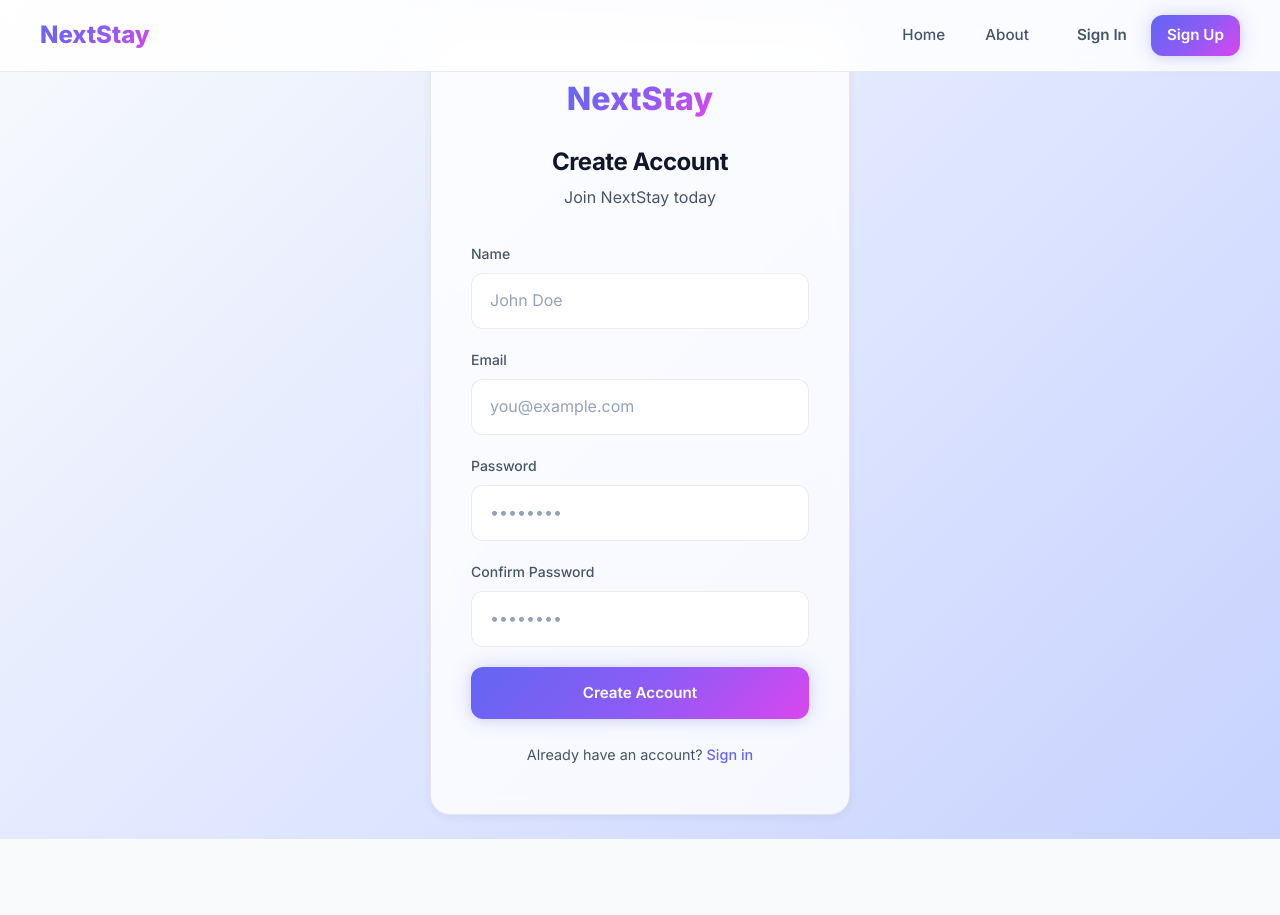
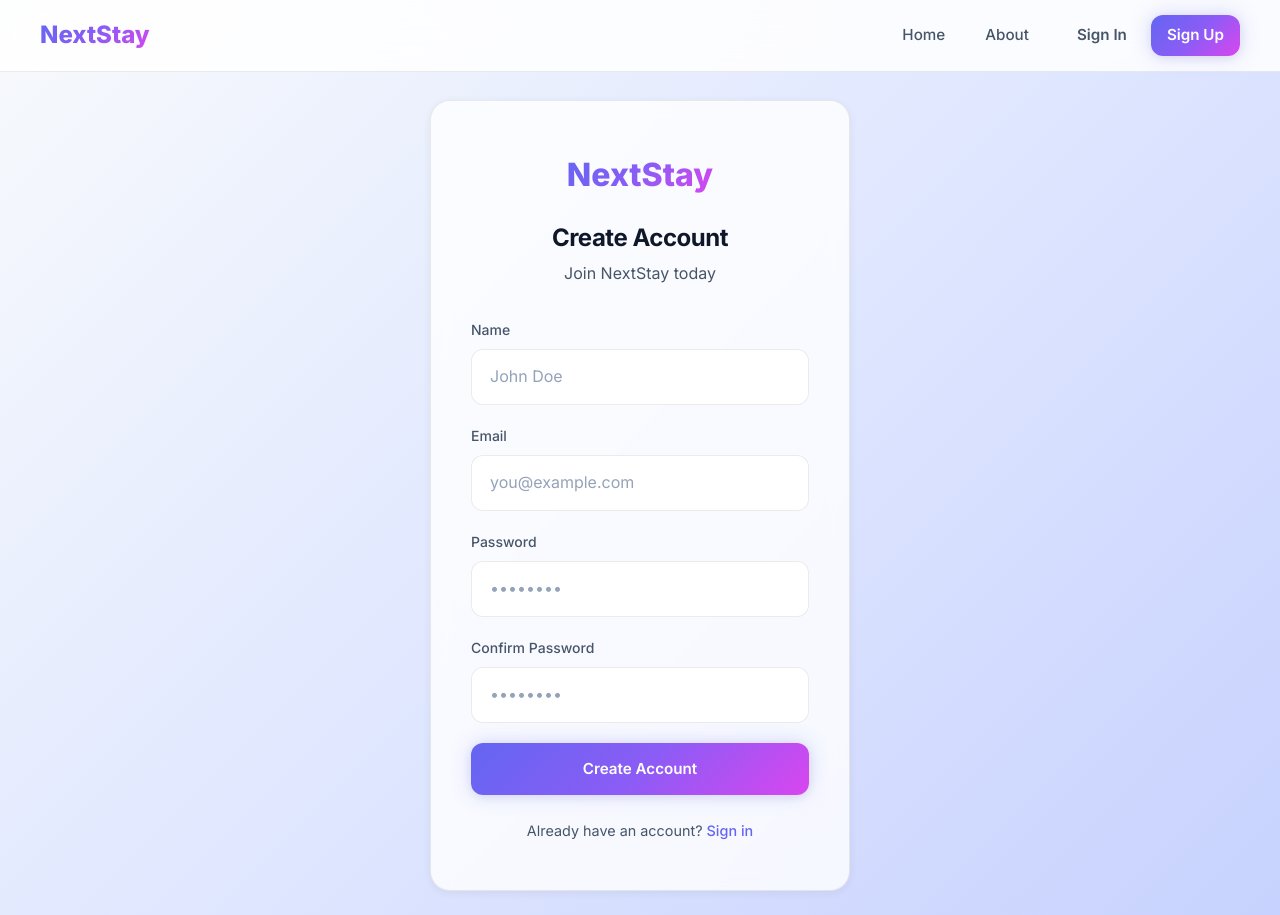
Before and after one commit to bassem1144/Hotel-booking-Next.js, a Next.js app in the folder hotel-booking-app/: page /register in a window 1280 px wide. Before the commit the page ends 839 px from the top, so only its background shows below. Built offline with nearby package versions, Linux system fonts and the light colour scheme; no server answers.

Commit message:
fix: add navbar padding to register page

```diff
--- a/hotel-booking-app/src/app/register/page.js
+++ b/hotel-booking-app/src/app/register/page.js
@@ -69,7 +69,8 @@
       alignItems: 'center',
       justifyContent: 'center',
       background: 'var(--gradient-hero)',
-      padding: '24px'
+      padding: '24px',
+      paddingTop: '100px',
     }}>
       <div className="glass-card" style={{
         width: '100%',
```
